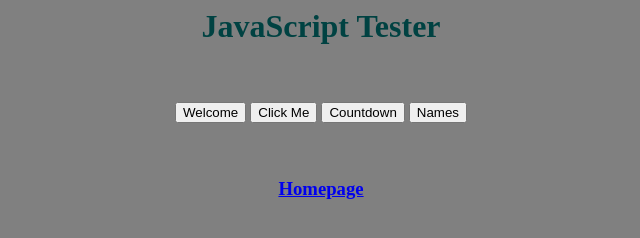
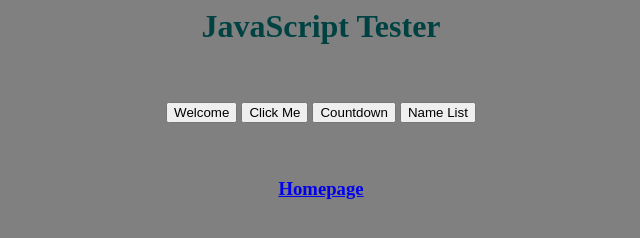
Before and after one commit to p3campo22/myWebSite, a plain HTML site: page JSTester.html in a window 1280 px wide. Shown: the full height of the page, 319-959 px from the left. Drawn offline with Linux system fonts and the light colour scheme.

Commit message:
Update JSTester.html

```diff
--- a/JSTester.html
+++ b/JSTester.html
@@ -71,7 +71,7 @@ JavaScript Tester
 <input type="button" value="Welcome" onClick="welcome()">
 <input type="button" value="Click Me" onClick="clickme()">
 <input type="button" value="Countdown" onClick="countdown()">
-<input type="button" value="Names" onClick="tester()">
+<input type="button" value="Name List" onClick="tester()">
 
 
 <br/>
```
